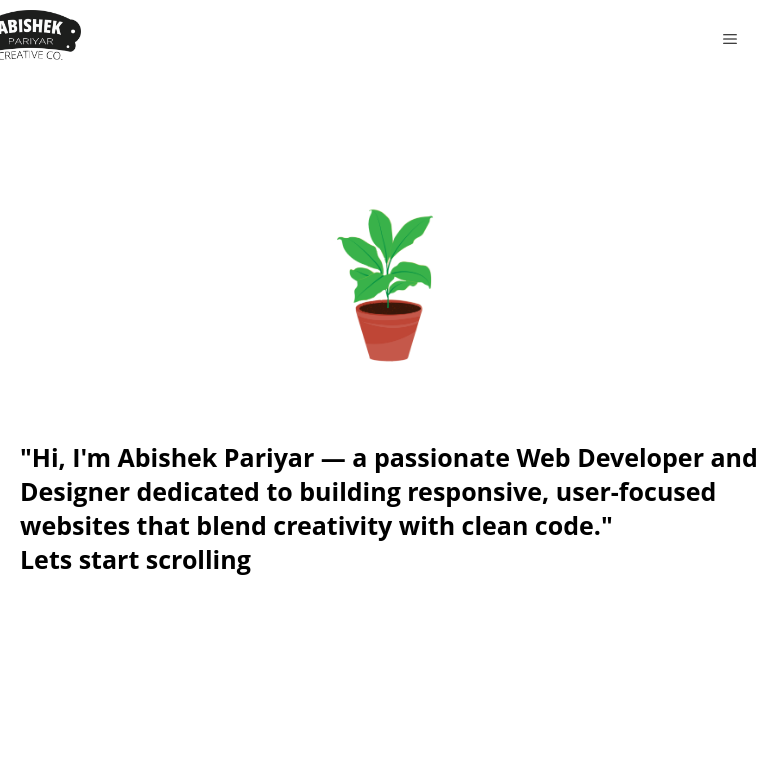
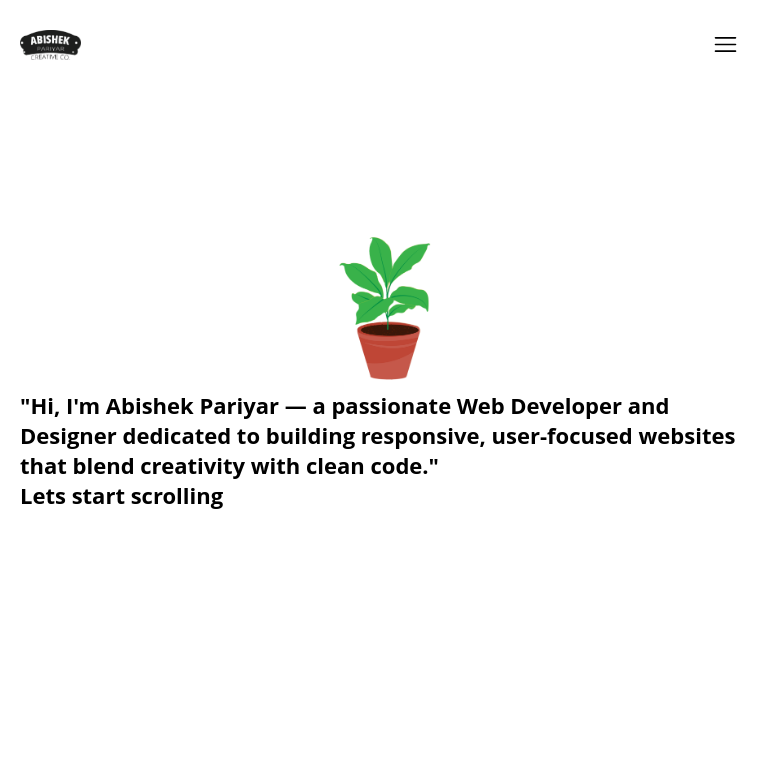
Before and after one commit to abizec-p/new-portfolio, a React (Vite) app: page / in a window 768 px wide. Shown: the top 768 px of the page. Built offline with nearby package versions, Linux system fonts and the light colour scheme.

Commit message:
fixes 06/09

```diff
--- a/package.json
+++ b/package.json
@@ -10,6 +10,7 @@
     "preview": "vite preview"
   },
   "dependencies": {
+    "motion": "^12.16.0",
     "react": "^19.0.0",
     "react-dom": "^19.0.0",
     "react-icons": "^5.5.0",
--- a/src/App.jsx
+++ b/src/App.jsx
@@ -6,6 +6,7 @@ import Contact from "./components/contact"
 import Footer from "./components/footer"
 import About from "./components/about"
 import ProjectPage from "./components/projects"
+import { motion } from "motion/react"
 export default function App(){
   return(
     <section>
--- a/src/components/style.css
+++ b/src/components/style.css
@@ -30,7 +30,7 @@ top: 0;
     justify-content: space-between;
     padding: 10px 100px ;
     height: 50px;
-    align-items: center;
+    align-items: start;
     background-color: white;
 top: 0;
     transition: 0.3s;
@@ -46,7 +46,7 @@ top: 0;
 }
 .logo img{
     height: 50px;
-    margin-left: -30px;
+    margin-left: 10px;
 
 }
 
@@ -350,13 +350,23 @@ top: 0;
 
 
 @media (max-width: 768px) {
+
+    .hamburger-menu{
+        font-size: 25px;
+    }
+    .logo img{
+        margin-top: 10px;
+        height: 30px;
+        position: absolute;
+        top: 20px;
+    }
     .nav{
-        position: sticky !important;
+
         display: block;
         justify-content: left;
         padding: 10px 10px ;
         height: 20px;
-        align-items: center;
+        align-items: flex-start;
         background-color: white;
     top: 0;
         transition: 0.3s;
@@ -399,14 +409,7 @@ top: 0;
         color: #3e3e3e;
         text-decoration: none;
     }
-    .logo h1{
-        position: absolute;
-        top: 25px;
-        left: 30px;
-        font-family: "Baskervville", serif;
-        font-style: italic;
-        font-size: 25px;
-    }
+
     .menu a:hover{
         color: black;
 
@@ -452,7 +455,7 @@ top: 0;
 
     .hero{
         display: flex   ;
-        height: 80dvh;
+        height:  675px;
         justify-content: center;
         align-items: center;
     }
@@ -463,7 +466,7 @@ top: 0;
     }
     .main img{
 
-        height: 20dvh;
+        height: 150px;
         margin-left: 0px;
         margin-top: -200px;
         z-index: 1000;
@@ -472,10 +475,10 @@ top: 0;
 
     .main h3{
         position: absolute;
-        top: 50dvh;
+        top: 350px;
         left: 20px;
         font-weight: bold;
-        font-size: 25px;
+        font-size: 22px;
     }
 
     /* works */
@@ -532,6 +535,7 @@ top: 0;
         width: 90%;
         opacity:1;
         padding: 0px 5px;
+        box-shadow: 5px 5px 10px rgb(202, 202, 202);
 
     }
     .works-card img:hover{
@@ -605,8 +609,8 @@ top: 0;
 
     }
     .text-part-about-first p{
-        width: 70dvw;
-     text-align: center;
+        width: 90dvw;
+     text-align: justify;
         color: #3e3e3e;
     }
     .text-part-about-second{
@@ -623,6 +627,8 @@ top: 0;
     }
     .text-part-about-second p{
         margin: 20px 0;
+        text-align: justify;
+        hyphens: auto;
     }
 
 
--- a/src/components/work.jsx
+++ b/src/components/work.jsx
@@ -5,7 +5,6 @@ export default function Works(){
         <section id="work" className="work">
             <div className="works-section">
             {
-
                 projects.map((projects) => (
                     <Link target="_blank" to={`${projects.website}`} key="project.id">
                    <div className="works-card" key={projects.id}>
```
Also changed, not shown: 1 other file (tests, documents, lock files or other folders).
